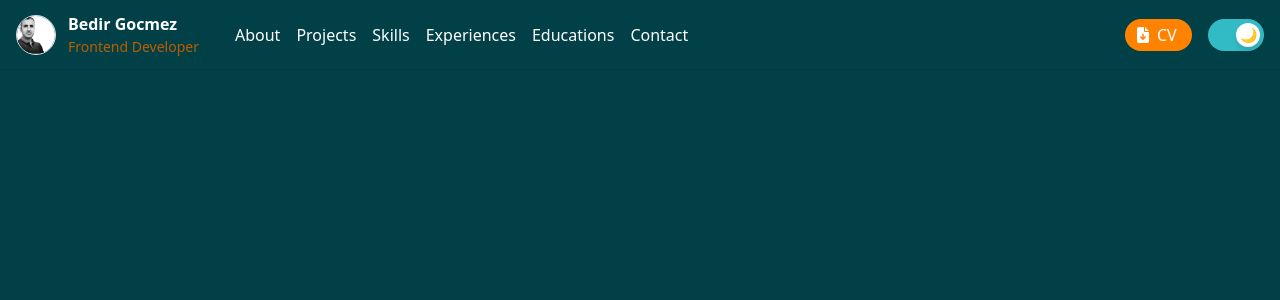
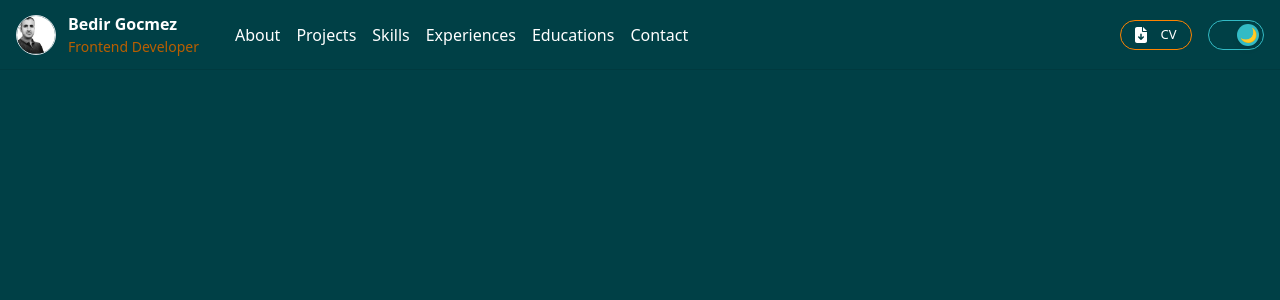
Before and after one commit to bedirgcmz/bedir-gocmez-portfolio, a Next.js app: page / in a window 1280 px wide. Shown: the top 300 px of the page. Built offline with nearby package versions, Linux system fonts and the light colour scheme.

Commit message:
Changed download and theme button UI

```diff
--- a/src/app/globals.css
+++ b/src/app/globals.css
@@ -5,9 +5,11 @@
 
 :root {
   --color-active: #33bbc5;
+  --color-hover: #ff8300;
 }
 .dark {
   --color-active: #ff8300;
+  --color-hover: #33bbc5;
 }
 
 
--- a/src/components/Header/Header.module.css
+++ b/src/components/Header/Header.module.css
@@ -21,19 +21,23 @@
 
   .download {
     font-weight: 500;
+    font-size: 13px;
+    width: 72px;
+    height: 30px;
+    max-width: 72px;
+    display: flex;
+    justify-content: space-around;
     padding: 0.25rem 0.75rem;
+    border: 1px solid var(--color-active);
     border-radius: 999px;
-    background-color: var(--color-active);
+    color: #33bbc5;
     transition: background-color 0.3s ease;
-    color: #fff;
-    width: 67px;
-    max-width: 67px;
-  }
+}
 
-  .download:hover {
-    /* opacity: 0.7; */
-    background-color: #fff;
-    color: var(--color-active);
+.download:hover {
+      border: 1px solid var(--color-hover);
+    /* background-color: #fff; */
+    color: var(--color-hover);
     box-shadow: rgba(0, 0, 0, 0.1) 0px 1px 3px 0px, rgba(0, 0, 0, 0.06) 0px 1px 2px 0px;
   }
 
--- a/src/components/Header/Header.tsx
+++ b/src/components/Header/Header.tsx
@@ -100,7 +100,7 @@ export default function Header() {
             <a
                 href="/assets/Bedir-Gocmez-CV.pdf"
                 download
-                className={`${styles.download} flex items-center `}
+                className={`${styles.download} flex items-center dark:text-white`}
                 >
                 <FontAwesomeIcon icon={faFileArrowDown} className="mr-2 h-[16px]" />
                 CV
--- a/src/components/ThemeToggle.tsx
+++ b/src/components/ThemeToggle.tsx
@@ -15,9 +15,9 @@ export default function ThemeToggle() {
   if (!mounted) return (
     <div
       aria-hidden="true"
-      className="w-14 h-8 rounded-full p-1 bg-gray-300 flex items-center transition-opacity duration-300 animate-pulse"
+      className="w-14 h-6 rounded-full p-1 bg-gray-300 flex items-center transition-opacity duration-300 animate-pulse"
     >
-      <div className="w-6 h-6 bg-white rounded-full shadow-md" />
+      <div className="w-4 h-4 bg-white rounded-full shadow-md" />
     </div>
   );
 
@@ -26,13 +26,13 @@ export default function ThemeToggle() {
       onClick={toggleTheme}
       aria-label="Toggle Theme"
       className={`
-        w-14 h-8 flex items-center rounded-full p-1 transition-colors duration-300
-        ${isDark ? 'bg-[#33bbc5]' : 'bg-gray-300'}
+        w-14 h-[30px] flex items-center rounded-full p-1 transition-colors duration-300
+        ${isDark ? 'border border-[#33bbc5]' : 'border border-gray-300'}
       `}
     >
       <div
         className={`
-          w-6 h-6 bg-white rounded-full shadow-md transform transition-transform duration-300 flex items-center justify-center text-sm
+          w-[22px] h-[22px] bg-[#33bbc5] rounded-full shadow-md transform transition-transform duration-300 flex items-center justify-center text-sm hover:scale-[0.9]
           ${isDark ? 'translate-x-6' : 'translate-x-0'}
         `}
       >
```
